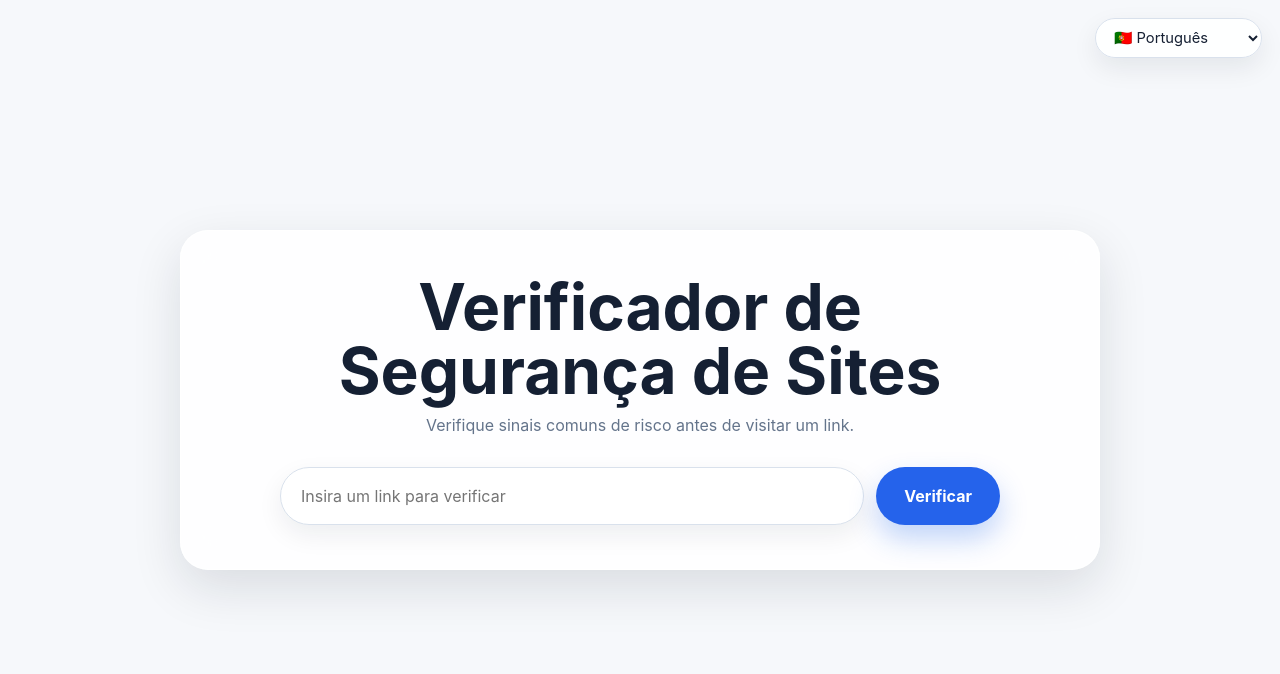
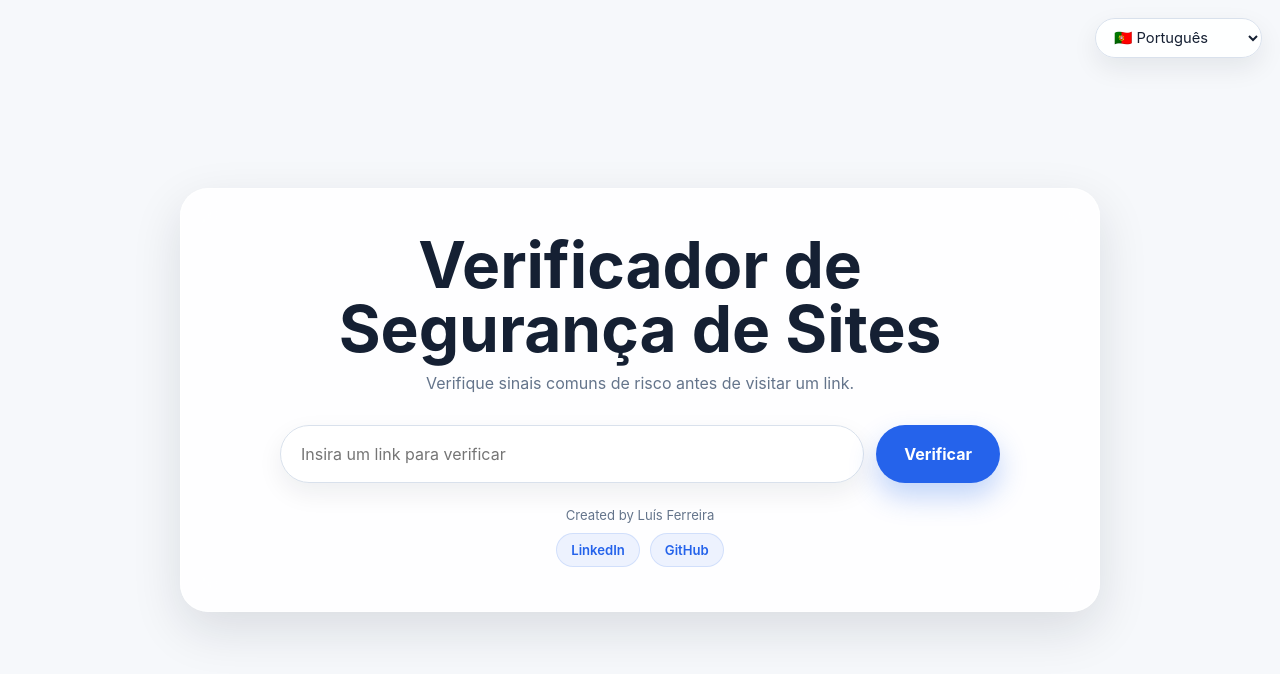
Before and after one commit to luisferreira05/checklinks, a Flask app: page / in a window 1280 px wide. Shown: the top 674 px of the page. Run offline with Flask 3, Linux system fonts and the light colour scheme.

Commit message:
fix: apply fail-safe logic when VirusTotal API is unavailable and hide internal error message from UI. feat: add social links (GitHub, LinkedIn) v1.02

```diff
--- a/projeto/app.py
+++ b/projeto/app.py
@@ -757,8 +757,17 @@ def check():
                 score += 1
                 risk_score -= 15
                 problems.append(t("virustotal_suspicious", lang))
-        else:
-            info.append(t("virustotal_unavailable", lang))
+        elif vt_stats is None or vt_result["status"] == "indisponivel":
+            # Modo degradado de segurança: se o VirusTotal estiver indisponível,
+            # aplicamos "fail closed" e tornamos os sinais locais mais rigorosos.
+            existing_problem_count = len(problems)
+            score += 1
+            risk_score -= 10
+            if existing_problem_count > 0:
+                extra_penalty = existing_problem_count * 2
+                risk_score -= extra_penalty
+            if existing_problem_count >= 2:
+                risk_score = min(risk_score, 79)
 
             # Fallback: se o VirusTotal falhar, consultamos o Google Safe Browsing
             # para manter uma segunda camada de deteção sem alterar a lógica principal.
@@ -827,4 +836,4 @@ def check():
 
 
 if __name__ == "__main__":
-        app.run(host="0.0.0.0", port=int(os.environ.get("PORT")))
+        app.run(host="0.0.0.0", port=int(os.environ.get("PORT", 5000)))
--- a/projeto/templates/index.html
+++ b/projeto/templates/index.html
@@ -173,6 +173,51 @@
 
         .check-form button:active {
             transform: translateY(0);
+        }
+
+        .social-links {
+            display: flex;
+            flex-direction: column;
+            align-items: center;
+            gap: 10px;
+            margin: 24px auto 0;
+            color: var(--muted);
+            font-size: 0.82rem;
+            text-align: center;
+        }
+
+        .social-links p {
+            margin: 0;
+        }
+
+        .social-actions {
+            display: flex;
+            justify-content: center;
+            gap: 10px;
+            flex-wrap: wrap;
+        }
+
+        .social-actions a {
+            display: inline-flex;
+            align-items: center;
+            justify-content: center;
+            min-height: 34px;
+            padding: 0 14px;
+            color: var(--accent);
+            background: rgba(37, 99, 235, 0.08);
+            border: 1px solid rgba(37, 99, 235, 0.14);
+            border-radius: 999px;
+            font-size: 0.82rem;
+            font-weight: 600;
+            text-decoration: none;
+            transition: color 180ms ease, background 180ms ease, border-color 180ms ease, transform 180ms ease;
+        }
+
+        .social-actions a:hover {
+            color: var(--accent-hover);
+            background: rgba(37, 99, 235, 0.12);
+            border-color: rgba(37, 99, 235, 0.28);
+            transform: translateY(-1px);
         }
 
         .check-form button.is-loading {
@@ -431,6 +476,14 @@
                     <span class="button-label">{{ t("button_text") }}</span>
                 </button>
             </form>
+
+            <div class="social-links" aria-label="Social links">
+                <p>Created by Luís Ferreira</p>
+                <div class="social-actions">
+                    <a href="https://www.linkedin.com/in/luisferreira05/" target="_blank" rel="noopener noreferrer">LinkedIn</a>
+                    <a href="https://github.com/luisferreira05/" target="_blank" rel="noopener noreferrer">GitHub</a>
+                </div>
+            </div>
         </section>
 
         {% if status %}
```
Also changed, not shown: 1 other file.
